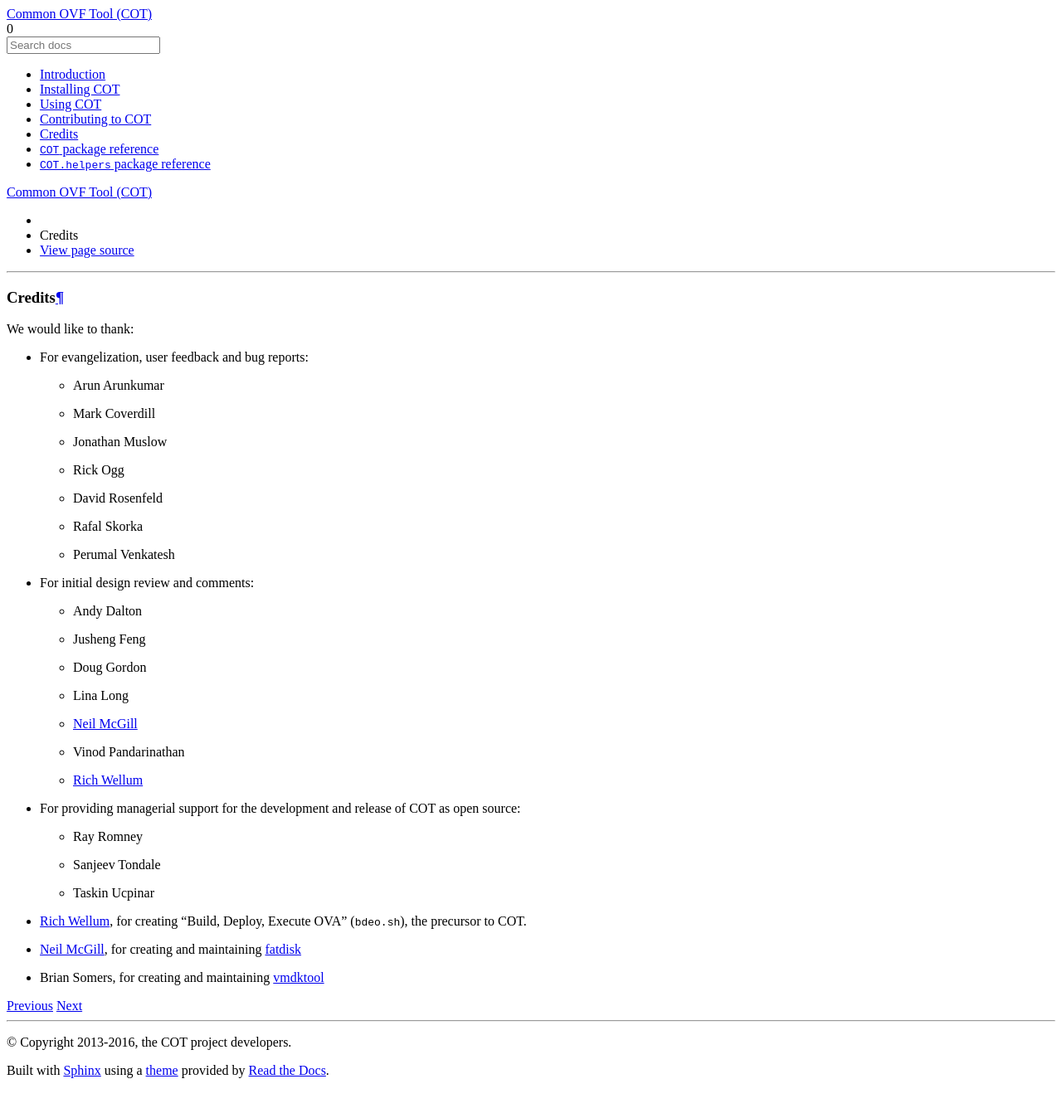
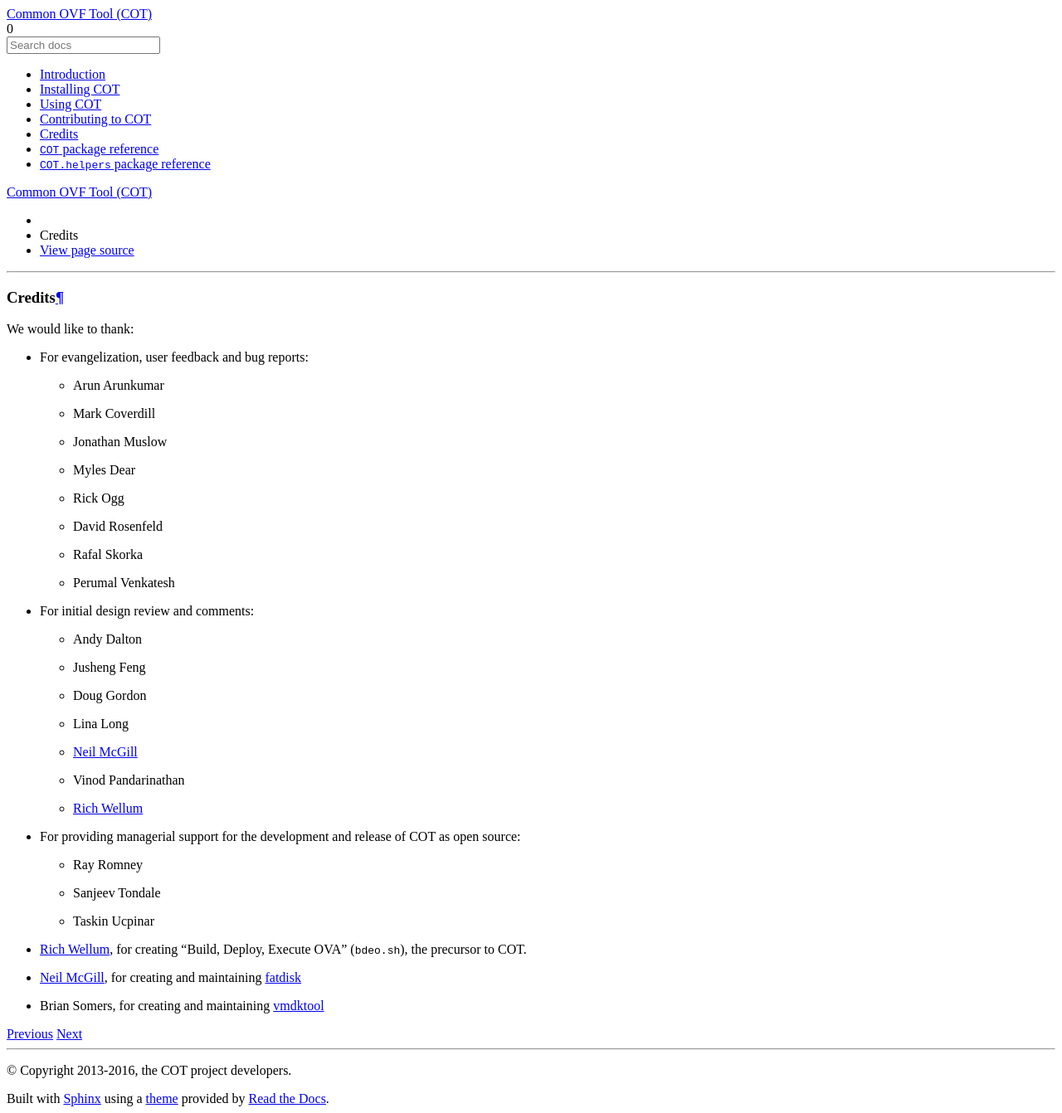
Before and after one commit to glennmatthews/cot, a Sphinx documentation site: the page built from docs/thanks.rst, in a window 1280 px wide. Shown: the whole page at 83% size. Built offline with Sphinx 7.4.7 and the Read the Docs theme 2.0.0, drawn with Linux system fonts in a browser that asks for light colours; pages that are not in the unit, such as notebooks, are missing from menus; before the commit the page ends 1308 px from its top, so only the background shows below that.

Commit message:
Add Myles Dear to thanks.rst

```diff
--- a/docs/thanks.rst
+++ b/docs/thanks.rst
@@ -8,6 +8,7 @@
   * Arun Arunkumar
   * Mark Coverdill
   * Jonathan Muslow
+  * Myles Dear
   * Rick Ogg
   * David Rosenfeld
   * Rafal Skorka
```
